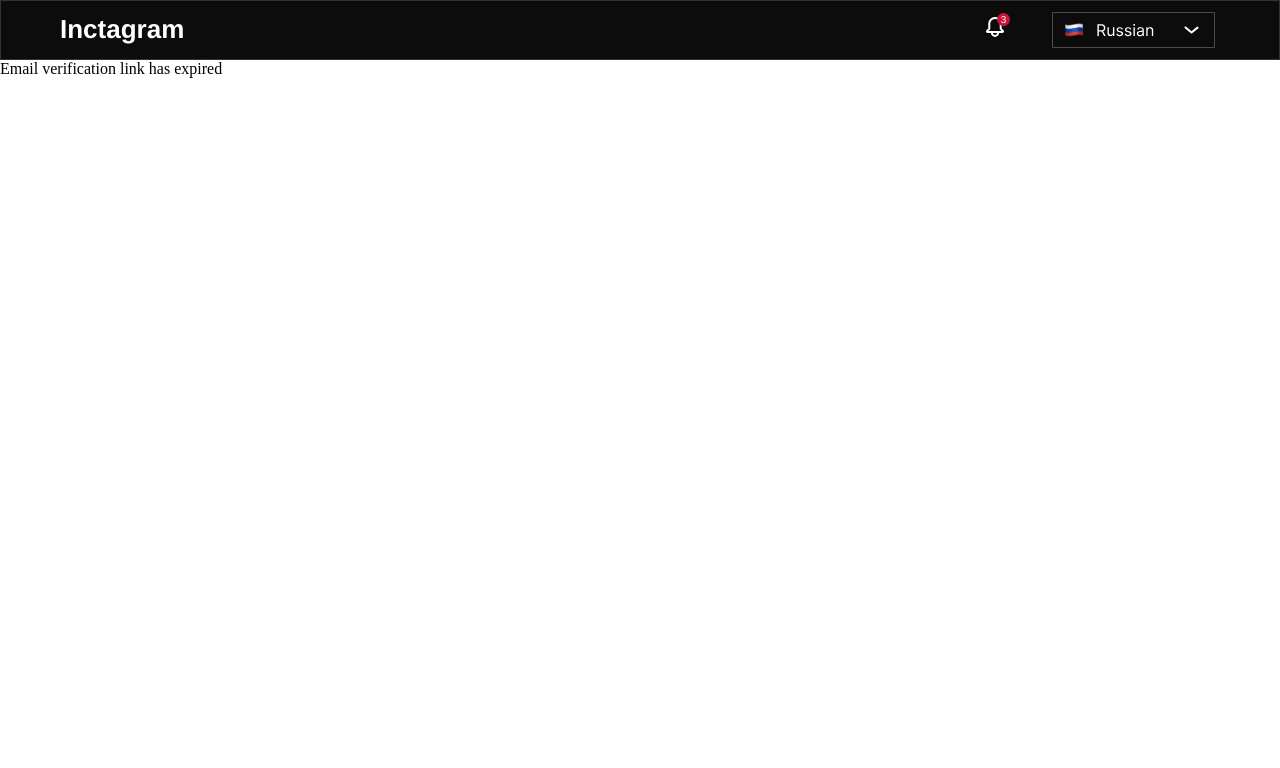
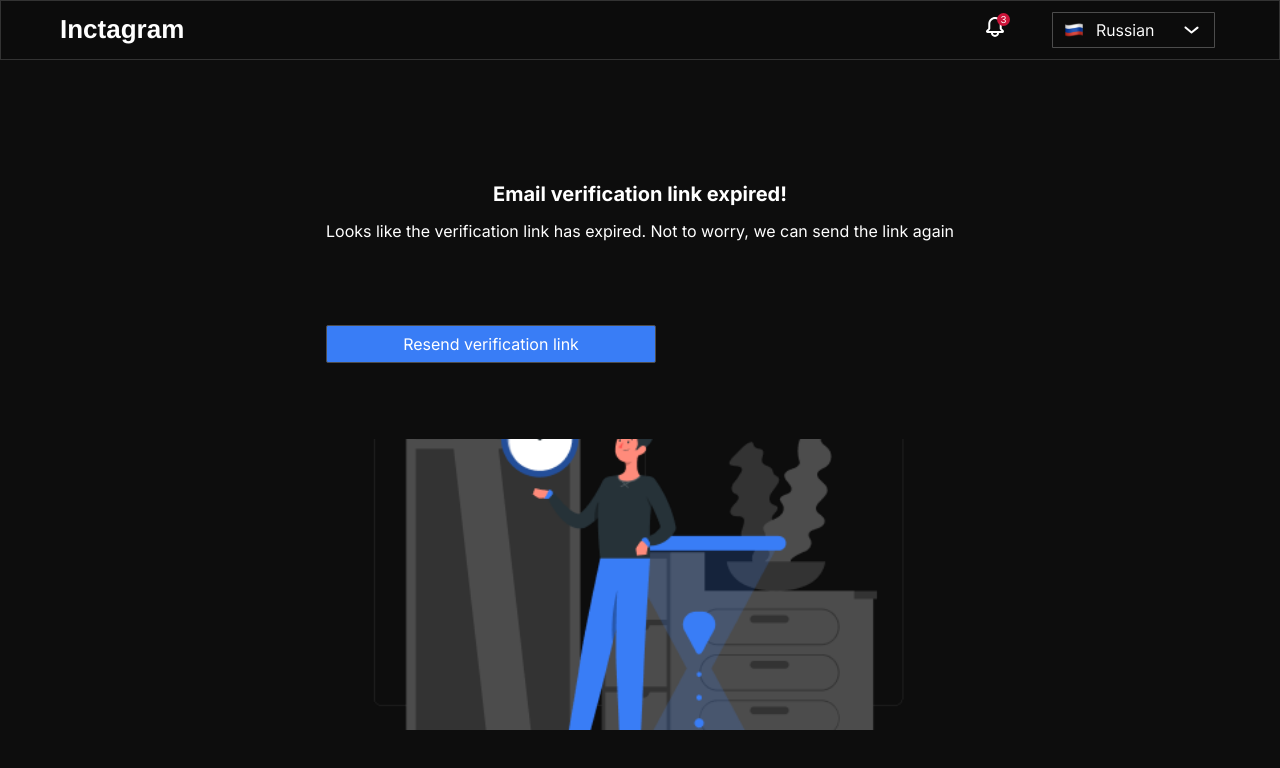
Before and after one commit to FightersForJustice/inctagram, a Next.js app: page /auth/failed in a window 1280 px wide. Shown: the top 768 px of the page. Built offline with nearby package versions, Linux system fonts and the light colour scheme.

Commit message:
feat: add FailedAuth

```diff
--- /dev/null
+++ b/components/auth/failed/FailedAuth.module.scss
@@ -0,0 +1,15 @@
+.item {
+  height: inherit;
+  display: flex;
+  flex-direction: column;
+  justify-content: space-around;
+  height: 636px;
+  margin-bottom: 80px;
+}
+
+.textBlock {
+  display: flex;
+  height: 79px;
+  flex-direction: column;
+  justify-content: space-evenly;
+}
--- a/components/auth/failed/FailedAuth.tsx
+++ b/components/auth/failed/FailedAuth.tsx
@@ -1,9 +1,47 @@
+import Image from 'next/image'
+import img from '../../../public/img/time-management.png'
+
 import { PageWrapper } from '@/components/PageWrapper/PageWrapper'
+import style from './FailedAuth.module.scss'
+import commonStyle from '../../../styles/common.module.scss'
+import { MainButton } from '@/components/common/Buttons/buttons'
+import { useRegistrationEmailResendMutation } from '@/assets/api/auth/authApi'
 
 const FailedAuth = () => {
+  // const [emailSent, setEmailSent] = useState(false)
+
+  const [resendEmail, { isLoading, isSuccess, isError }] = useRegistrationEmailResendMutation()
+
+  const handleResendEmail = () => {
+    resendEmail('userEmail')
+  }
+
   return (
     <PageWrapper>
-      <div>Email verification link has expired</div>
+      <div className={commonStyle.container}>
+        <div className={style.item}>
+          <div className={style.textBlock}>
+            <h1 className={commonStyle.title}>Email verification link expired!</h1>
+            <p className={commonStyle.text}>
+              Looks like the verification link has expired. Not to worry, we can send the link again
+            </p>
+          </div>
+          <MainButton title="Resend verification link" onClick={handleResendEmail} disabled={isLoading} />
+          <div style={{ position: 'relative', height: '291px' }}>
+            <Image
+              alt="failed registration"
+              src={img}
+              placeholder="blur"
+              quality={100}
+              fill
+              sizes="(max-width: 808px) 50vw, 100vw"
+              style={{
+                objectFit: 'cover',
+              }}
+            />
+          </div>
+        </div>
+      </div>
     </PageWrapper>
   )
 }
```
